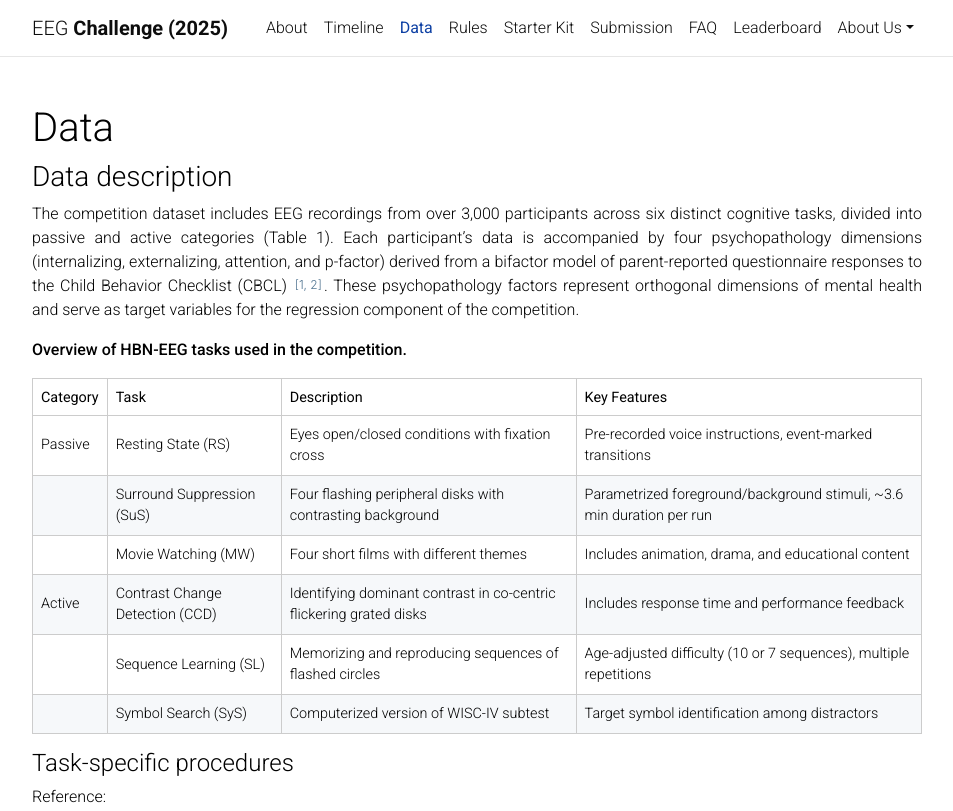
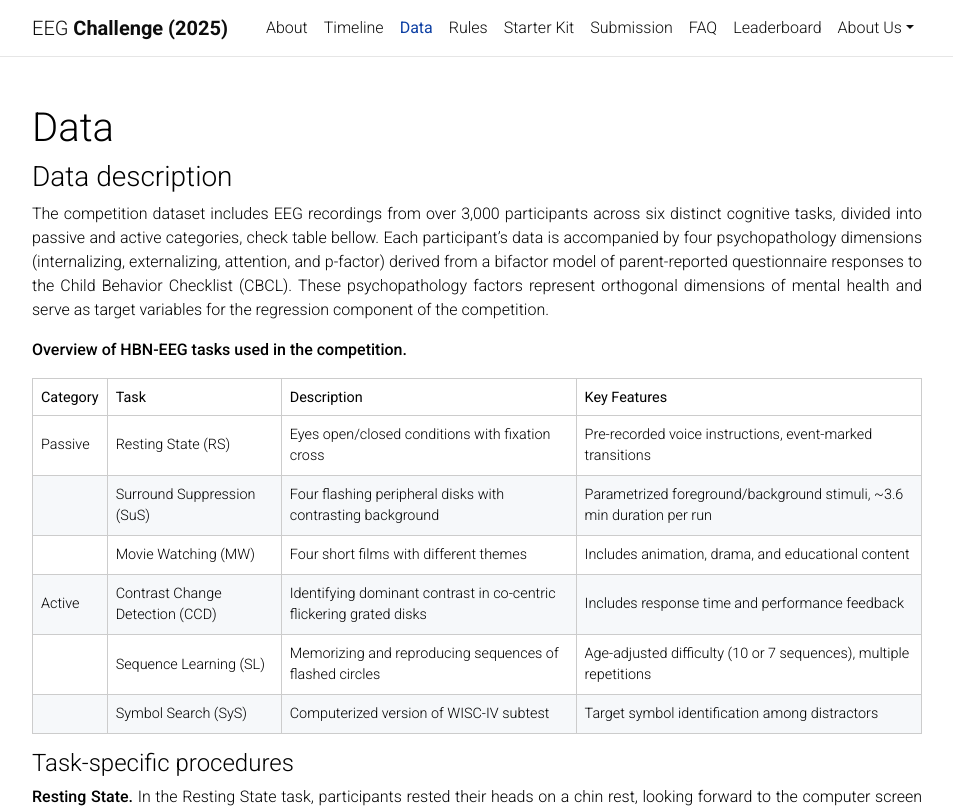
Before and after one commit to urgent-challenge/urgent2024, a Jekyll site: the page built from _pages/data.md, in a window 1280 px wide and 1400 px high. Shown: the top 811 px of the window, without its empty margins (163-1116 px from the left). Built offline with Jekyll 4.4.1, drawn with Linux system fonts in a browser that asks for light colours; comment, search, counter and statistics services are not loaded; a style sheet for code colours, icons or effects is not loaded; some of the changed text lies outside the part shown.

Commit message:
updating the data

```diff
--- a/_pages/data.md
+++ b/_pages/data.md
@@ -11,7 +11,7 @@
 
 ### Data description
 
-The competition dataset includes EEG recordings from over 3,000 participants across six distinct cognitive tasks, divided into passive and active categories (Table 1). Each participant's data is accompanied by four psychopathology dimensions (internalizing, externalizing, attention, and p-factor) derived from a bifactor model of parent-reported questionnaire responses to the Child Behavior Checklist (CBCL) <d-cite key="achenbach1999,hoffmann2022"/>. These psychopathology factors represent orthogonal dimensions of mental health and serve as target variables for the regression component of the competition.
+The competition dataset includes EEG recordings from over 3,000 participants across six distinct cognitive tasks, divided into passive and active categories, check table bellow. Each participant's data is accompanied by four psychopathology dimensions (internalizing, externalizing, attention, and p-factor) derived from a bifactor model of parent-reported questionnaire responses to the Child Behavior Checklist (CBCL). These psychopathology factors represent orthogonal dimensions of mental health and serve as target variables for the regression component of the competition.
 
 **Overview of HBN-EEG tasks used in the competition.**
 
```
Also changed, not shown: other parts of _pages/data.md (+8 -6 lines).
